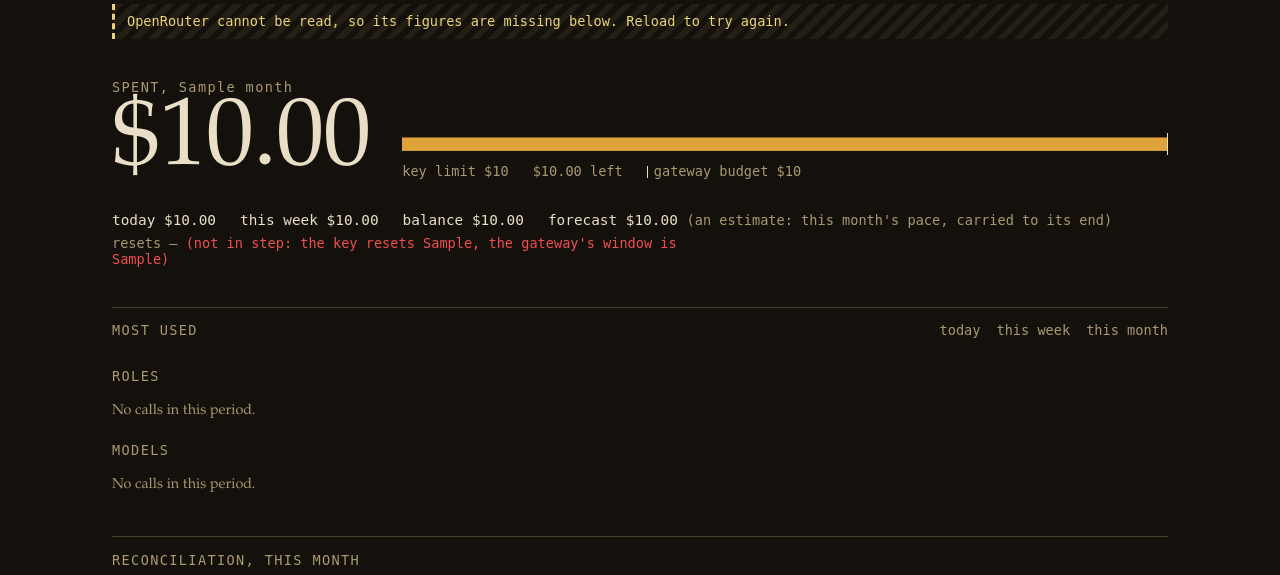
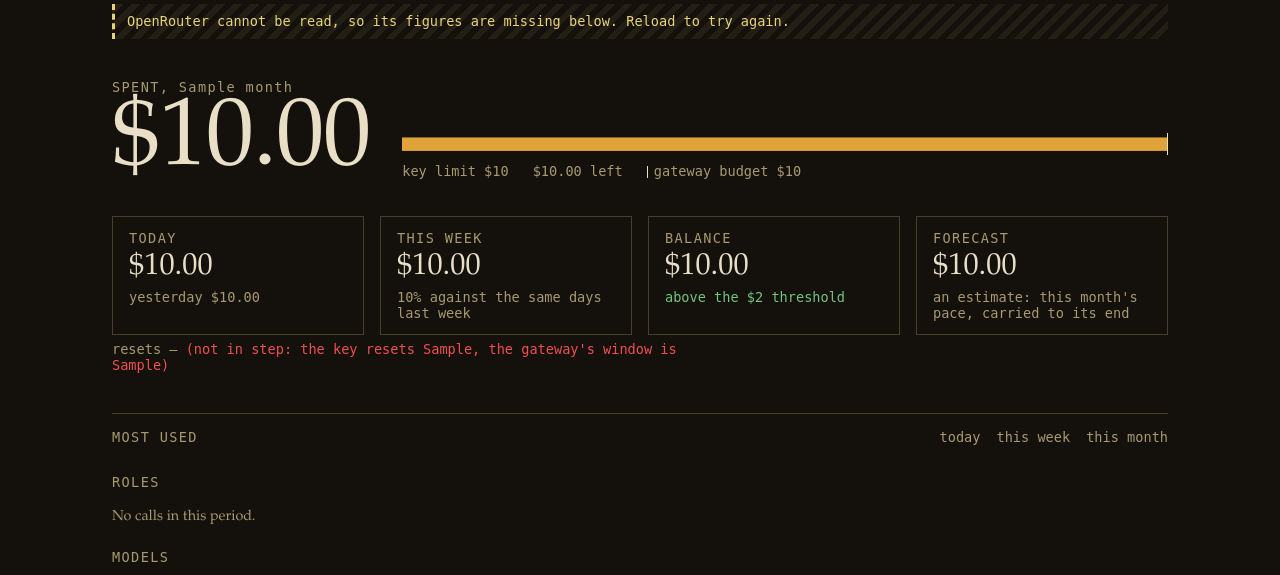
Before and after one commit to xivind/rapid-selector, a FastAPI app: template tower/tower/templates/cost.html in a window 1280 px wide. Shown: the part 193-768 px from the top of the page. Run offline with FastAPI, Linux system fonts and the light colour scheme; the template is opened without the code that fills it: most values are stand-ins (such as "Sample title", 1, 10 or a date in 2020); data that the repository does not hold is empty; parts of the project's set-up code (start-up, migrations or seed data) failed here and were passed over.

Commit message:
tower: cost and usage show the change
Co-Authored-By: Claude Opus 5.5 <noreply@anthropic.com>

```diff
--- a/tower/tower/app.py
+++ b/tower/tower/app.py
@@ -18,7 +18,7 @@ from starlette.middleware.sessions import SessionMiddleware
 from tower import checks, killswitch, metrics, setup_view, store
 from tower.clients import GatewayClient, OpenRouterClient, Unavailable
 from tower.settings import Settings, load_settings
-from tower.summary import cost_summary, period_bounds, reconcile_days, usage_tables
+from tower.summary import change, cost_summary, period_bounds, reconcile_days, usage_tables
 
 HERE = Path(__file__).parent
 SESSION_MAX_AGE = 30 * 24 * 3600
@@ -28,6 +28,7 @@ THROTTLE_WINDOW = 60.0
 
 REGISTRARS: list[Callable[[APIRouter, FastAPI], None]] = [killswitch.register, checks.register]
 USAGE_DAYS = 30  # covers this month, this week (which can start last month) and OpenRouter's activity
+BALANCE_LOW_USD = 2.0  # the same threshold as the "OpenRouter balance low" alert
 USAGE_DAYS_COMPARED = 62  # Usage also shows the same days of last month
 LOG_KINDS = {"kill_switch": "kill switch", "price_check": "price check", "smoke_test": "smoke test",
              "balance": "balance"}
@@ -135,6 +136,7 @@ def create_app(settings: Settings, *, gateway=None, openrouter=None, start_loop:
     app.state.openrouter = openrouter
     app.state.templates = Jinja2Templates(directory=HERE / "templates")
     app.state.templates.env.filters.update(usd=usd, when=when, stamp=stamp)
+    app.state.templates.env.globals.update(change=change, balance_low_usd=BALANCE_LOW_USD)
     app.add_middleware(
         SessionMiddleware,
         secret_key=settings.session_secret,
--- a/tower/tower/static/tower.css
+++ b/tower/tower/static/tower.css
@@ -322,10 +322,19 @@ input:focus { border-color: var(--amber); }
 .badge.plain { color: var(--dim); }
 
 /* Change against the previous period: more in amber, less in grey; never green or red. */
-.up, .down, .same, .new { font: .85rem var(--mono); white-space: nowrap; color: var(--dim); }
+.up, .down, .same, .new, .yday { font: .85rem var(--mono); white-space: nowrap; color: var(--dim); }
 .up::before { content: "\25B2  "; color: var(--amber); }
 .down::before { content: "\25BC  "; }
 .cmp { display: block; }
+
+/* Cost: four boxes in a row, plain text, no badges. */
+.cards { display: grid; grid-template-columns: repeat(auto-fit, minmax(12rem, 1fr)); gap: 1rem; margin-top: 1.75rem; }
+.card { border: 1px solid var(--rule); padding: .8rem 1rem; }
+.card .label { margin-bottom: .2rem; }
+.card .figure { margin: 0; font-size: 1.9rem; line-height: 1.1; }
+.card .sub, .card .threshold { margin: .3rem 0 0; font: .85rem var(--mono); color: var(--dim); }
+.card .threshold.go { color: var(--go); }
+.card .threshold.danger { color: var(--danger); }
 
 /* ---- Phone width ----------------------------------------------------------------------------- */
 
--- a/tower/tower/templates/cost.html
+++ b/tower/tower/templates/cost.html
@@ -1,5 +1,6 @@
 {% extends "base.html" %}
 {% from "macros/bars.html" import bar %}
+{% from "macros/marks.html" import change_mark %}
 {% block main %}
 {% macro gone(what) %}<p class="warn blank">{{ what }} cannot be read.</p>{% endmacro %}
 {% if s is none %}
@@ -25,12 +26,31 @@
   </div>
 </section>
 
-<ul class="figures">
-  <li>today {{ s.spend_day_usd|usd }}</li>
-  <li>this week {{ s.spend_week_usd|usd }}</li>
-  <li>balance {{ s.balance_usd|usd }}</li>
-  <li>forecast {{ s.forecast_usd|usd }} <span class="note">(an estimate: this month's pace, carried to its end)</span></li>
-</ul>
+<section class="cards" aria-label="Spend at a glance">
+  <div class="card">
+    <h3 class="label">TODAY</h3>
+    <p class="figure">{{ s.spend_day_usd|usd }}</p>
+    {% if s.spend_yesterday_usd is not none %}<p class="sub">yesterday {{ s.spend_yesterday_usd|usd }}</p>{% endif %}
+  </div>
+  <div class="card">
+    <h3 class="label">THIS WEEK</h3>
+    <p class="figure">{{ s.spend_week_usd|usd }}</p>
+    {% if s.week_change is not none %}<p class="sub">{{ change_mark(s.week_change) }} against the same days last week</p>{% endif %}
+  </div>
+  <div class="card">
+    <h3 class="label">BALANCE</h3>
+    <p class="figure">{{ s.balance_usd|usd }}</p>
+    {% if s.balance_usd is not none %}
+    {% if s.balance_usd < balance_low_usd %}<p class="threshold danger">below the {{ balance_low_usd|usd(true) }} threshold</p>
+    {% else %}<p class="threshold go">above the {{ balance_low_usd|usd(true) }} threshold</p>{% endif %}
+    {% endif %}
+  </div>
+  <div class="card">
+    <h3 class="label">FORECAST</h3>
+    <p class="figure">{{ s.forecast_usd|usd }}</p>
+    <p class="sub">an estimate: this month's pace, carried to its end</p>
+  </div>
+</section>
 <p class="resets">resets {{ s.next_reset|when }}
   {% if s.resets_agree %}(gateway and key: in step)
   {% elif s.resets_agree is none %}<span class="warn">(key: {{ s.key_reset or "unknown" }}, gateway: {{ s.gateway_window or "unknown" }})</span>
```
Also changed, not shown: tower/tests/test_pages.py (+49 -1 lines), tower/tower/templates/usage.html (+7 -3 lines).
